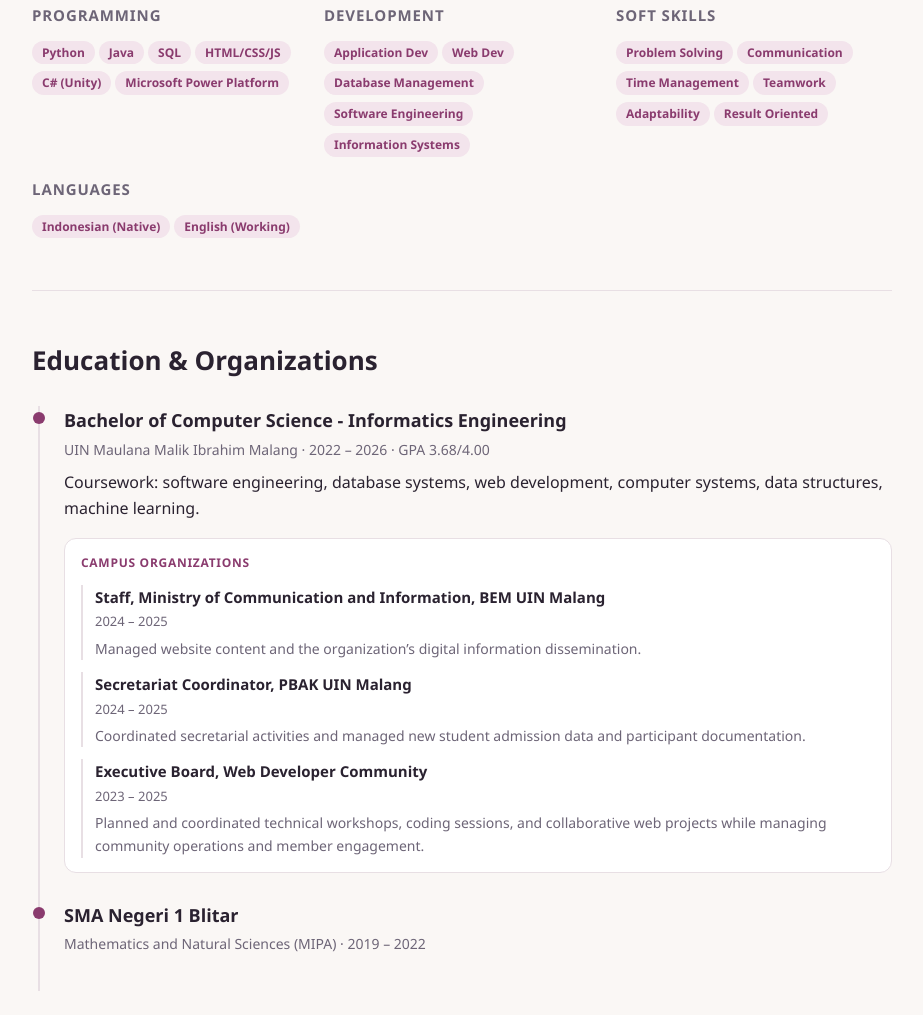
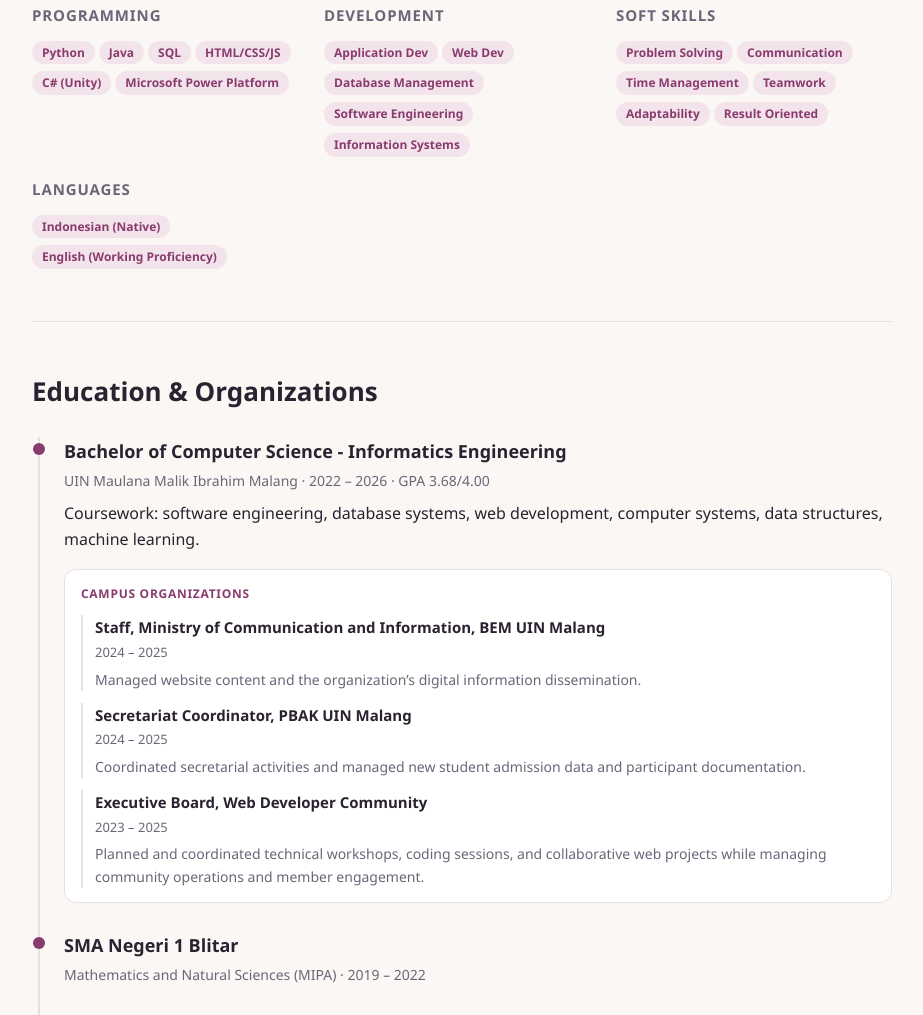
Before and after one commit to deshintasetyawan/portofolio, a plain HTML site: page index.html in a window 1280 px wide. Shown: the part 2751-3766 px from the top of the page, without its empty margins (178-1101 px from the left). Drawn offline with Linux system fonts and the light colour scheme.

Commit message:
Add files via upload

```diff
--- a/index.html
+++ b/index.html
@@ -269,7 +269,7 @@
           <div>
             <h3>Languages</h3>
             <span class="tag">Indonesian (Native)</span
-            ><span class="tag">English (Working)</span>
+            ><span class="tag">English (Working Proficiency)</span>
           </div>
         </div>
       </section>
```
